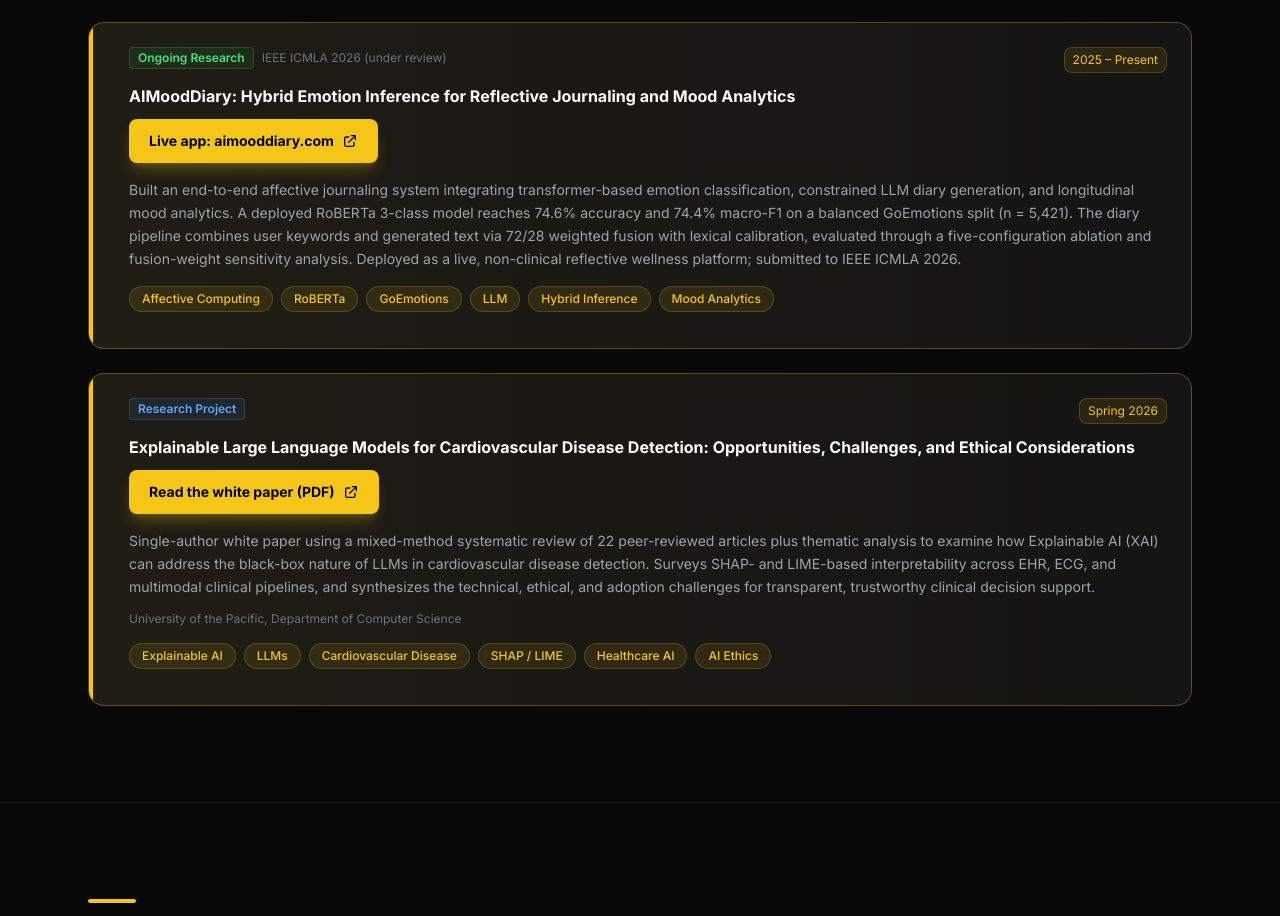
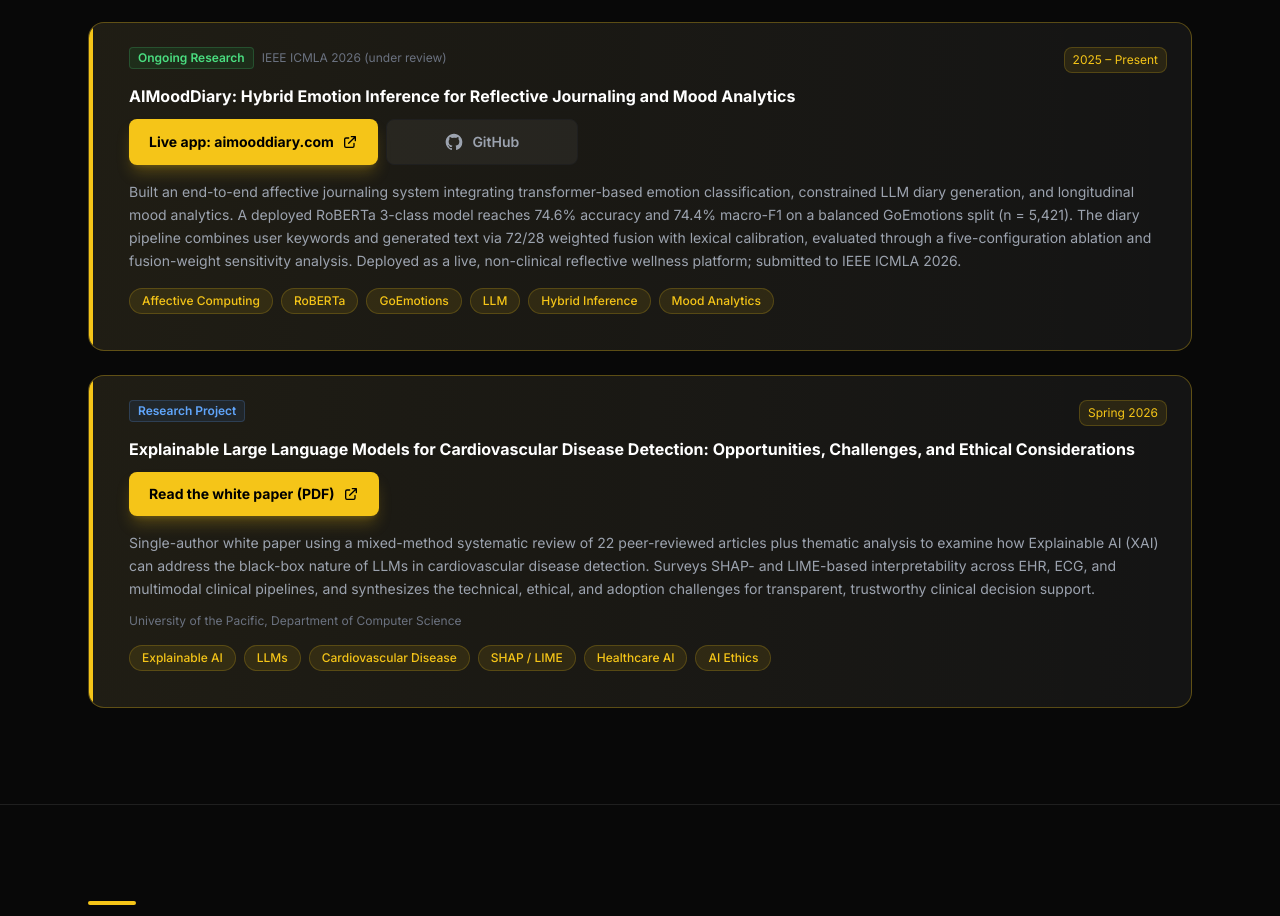
Before and after one commit to manumathewjiss/manumathewjiss.com, a Next.js app: page / in a window 1280 px wide. Shown: the part 8925-9841 px from the top of the page. Built offline with nearby package versions, Linux system fonts and the light colour scheme.

Commit message:
Research: add GitHub repo link to AIMoodDiary card
Link the AIMoodDiary entry to the moodmirror-student-wellness-tracker
repository.

Co-authored-by: Cursor <cursoragent@cursor.com>

```diff
--- a/data/research.ts
+++ b/data/research.ts
@@ -83,6 +83,7 @@ export const research: Research[] = [
     type: "ongoing",
     link: "https://www.aimooddiary.com",
     linkLabel: "Live app: aimooddiary.com",
+    github: "https://github.com/manumathewjiss/moodmirror-student-wellness-tracker",
     tags: ["Affective Computing", "RoBERTa", "GoEmotions", "LLM", "Hybrid Inference", "Mood Analytics"],
   },
   {
```
